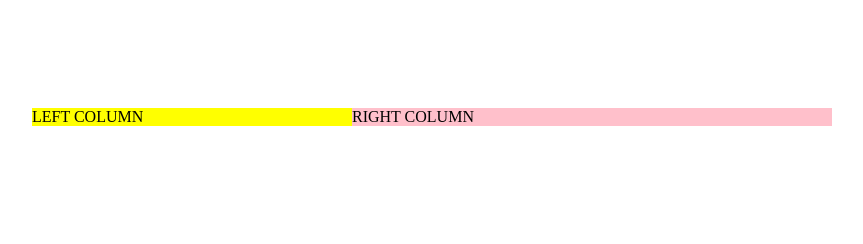
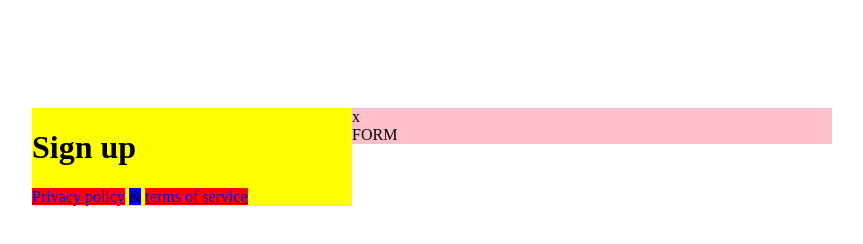
Before and after one commit to VirdzinijaG/4-sign-up, a plain HTML site: page index.html in a window 1280 px wide. Shown: the whole page, without its empty margins (208-1071 px from the left). Drawn offline with Linux system fonts and the light colour scheme.

Commit message:
Basic structure #1

```diff
--- a/css/main.css
+++ b/css/main.css
@@ -1,19 +1,40 @@
-body {
+body {}
 
-}
 main {
     display: inline-block;
     width: 800px;
     margin-top: 100px;
     margin-left: calc(50% - 400px);
 }
- .left-column{
+
+.left-column {
     width: 40%;
     float: left;
     background-color: yellow;
 }
-.right-column{
+
+.bottom-links {
+
+}
+.bottom-links > a {
+    background-color: red;
+}
+.bottom-links > span {
+    background-color: blue;
+}
+
+main.title {
+    font-size: 60px;
+}
+
+.right-column {
     width: 60%;
     float: left;
     background-color: pink;
 }
+.close{
+
+}
+.form{
+
+}
--- a/index.html
+++ b/index.html
@@ -10,12 +10,21 @@
 </head>
 
 <body>
+
     <main>
         <div class="left-column">
-            LEFT COLUMN
+            <h1 class="main-title">Sign up</h1>
+            <div class="bottom-links">
+                <a href="#">Privacy policy</a>
+                <span>&amp;</span>
+                <a href="#">terms of service</a>
+            </div>
         </div>
         <div class="right-column">
-            RIGHT COLUMN
+            <div class="close">x</div>
+            <form class="form">
+                FORM
+            </form>
         </div>
 
     </main>
```
Lines whose indentation alone changed are shown as unchanged.
